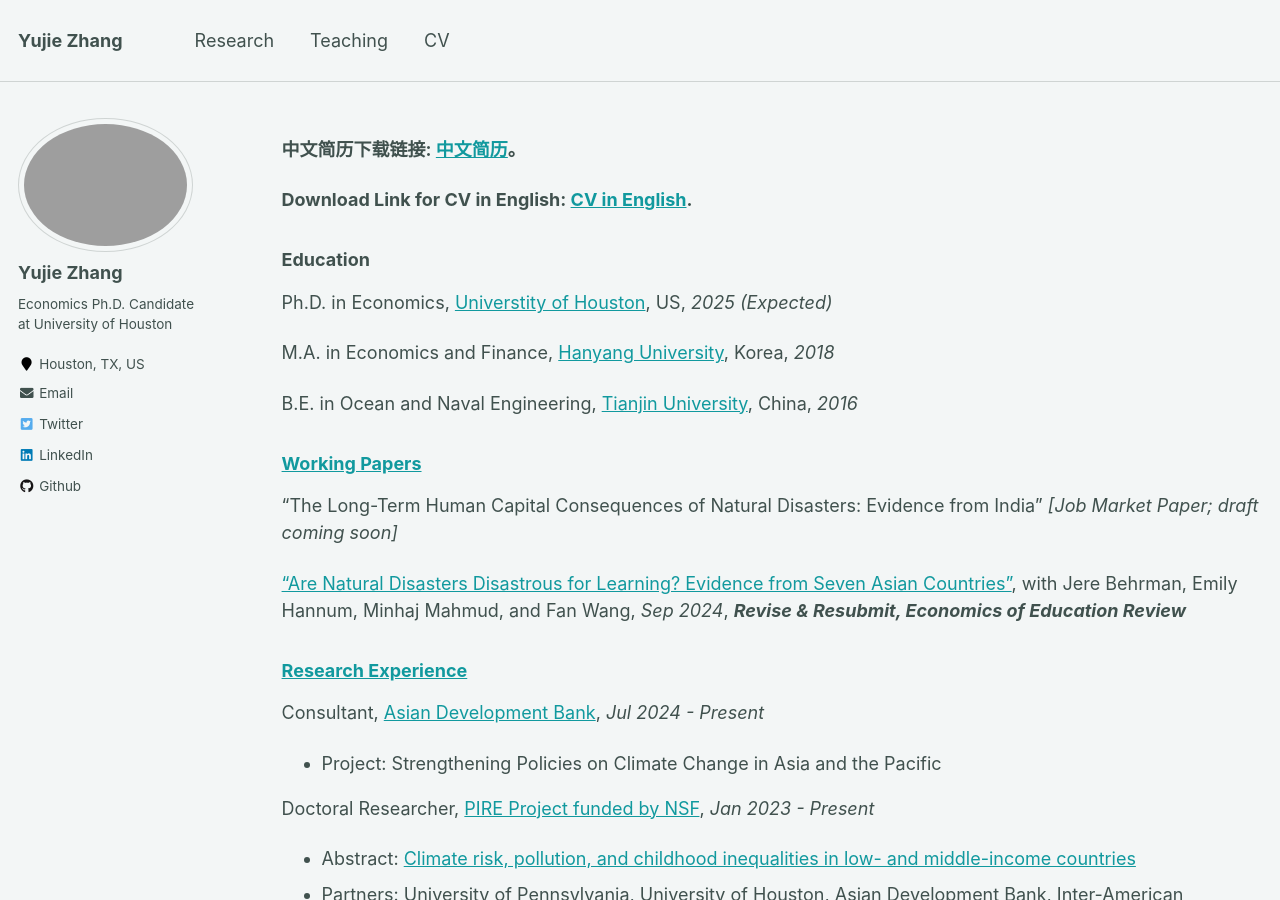
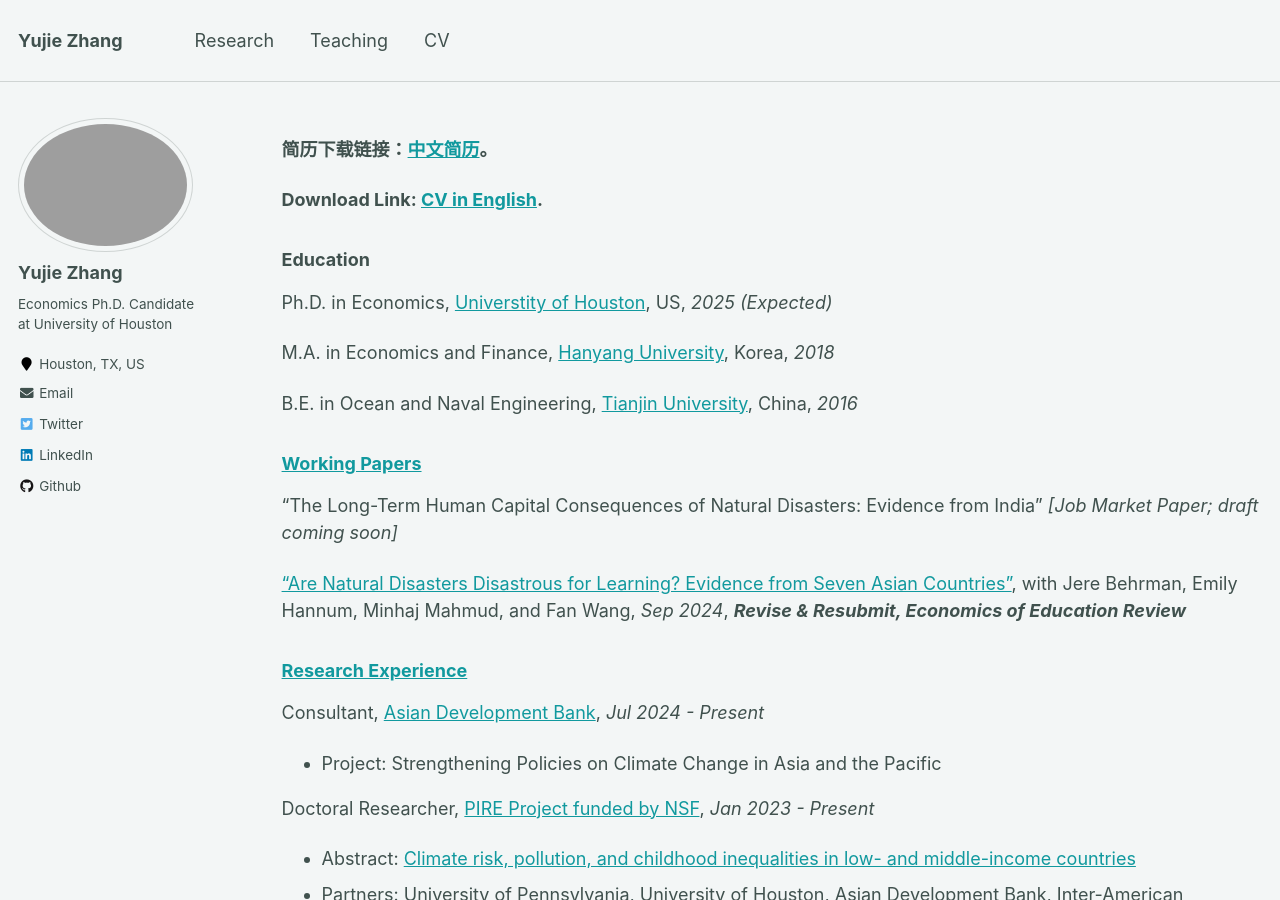
Before and after one commit to yujiezhangecon/yujiezhangecon.github.io, a Jekyll site: the page built from _pages/cv.md, in a window 1280 px wide and 900 px high. Built offline with Jekyll 4.4.1, drawn with Linux system fonts in a browser that asks for light colours.

Commit message:
Update cv.md

```diff
--- a/_pages/cv.md
+++ b/_pages/cv.md
@@ -19,9 +19,9 @@ Working Experience
 ------
 --->
 
-**中文简历下载链接: <a href="/YujieZhang_CV_CHN.pdf">中文简历</a>。**
+**简历下载链接：<a href="/YujieZhang_CV_CHN.pdf">中文简历</a>。**
 
-**Download Link for CV in English: <a href="/YujieZhang_CV.pdf">CV in English</a>.**
+**Download Link: <a href="/YujieZhang_CV.pdf">CV in English</a>.**
 
 
 ### Education
```
